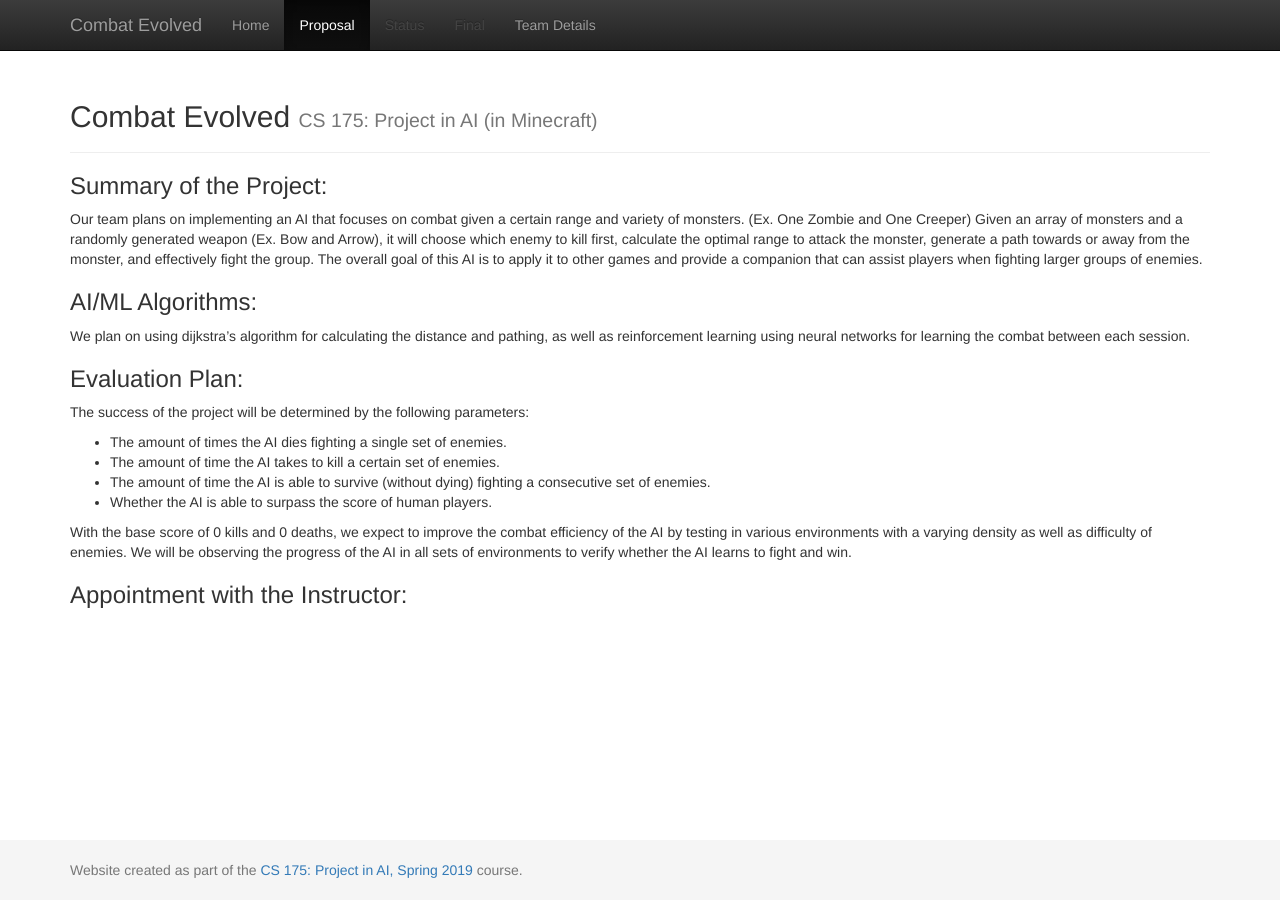
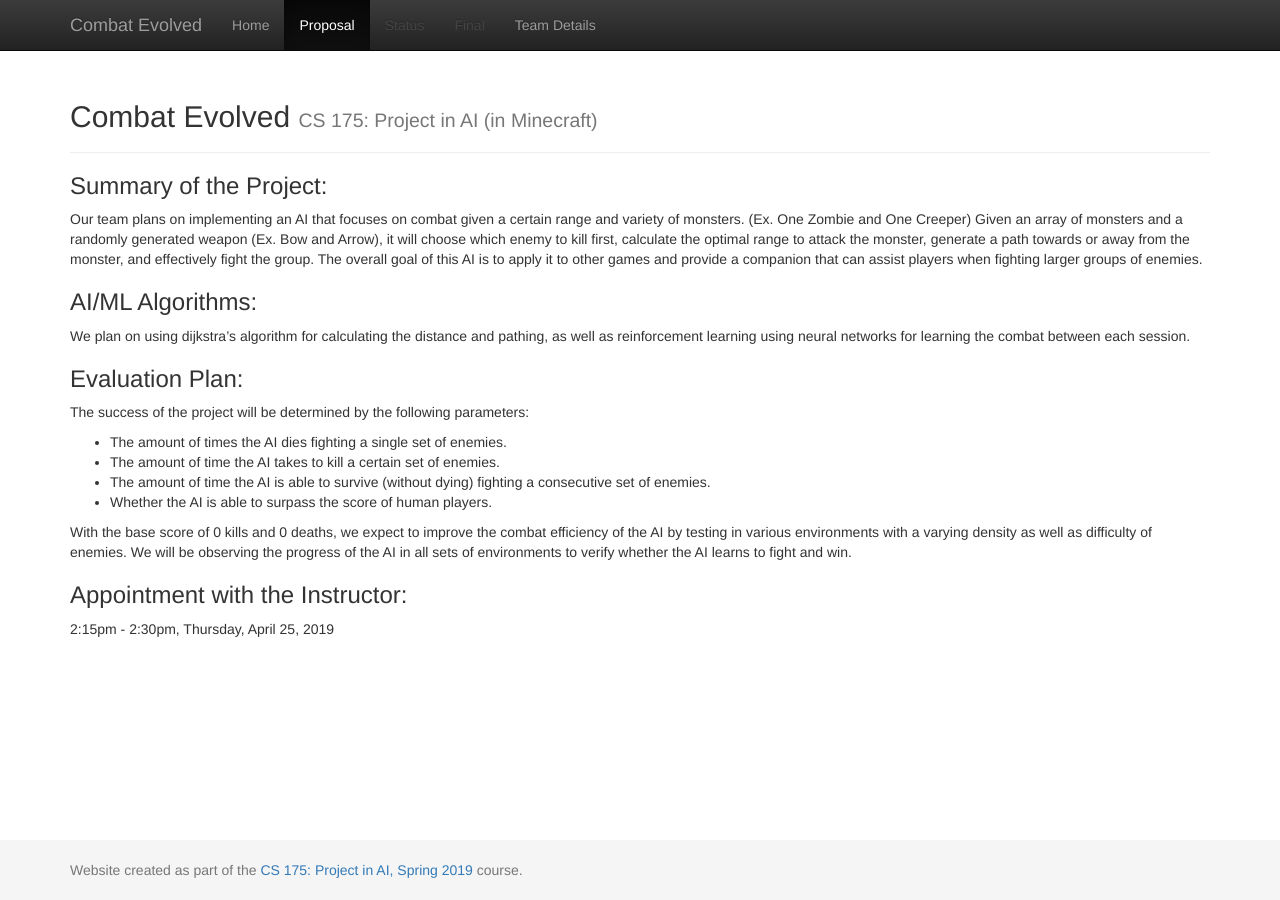
Before and after one commit to MirageVortex/CombatEvolve, a Jekyll site: the page built from docs/proposal.md, in a window 1280 px wide. Built offline with Jekyll 4.4.1, drawn with Linux system fonts in a browser that asks for light colours.

Commit message:
Proposal Date Update
added proposal appointment

```diff
--- a/docs/proposal.md
+++ b/docs/proposal.md
@@ -20,3 +20,4 @@ The success of the project will be determined by the following parameters:
 With the base score of 0 kills and 0 deaths, we expect to improve the combat efficiency of the AI by testing in various environments with a varying density as well as difficulty of enemies. We will be observing the progress of the AI in all sets of environments to verify whether the AI learns to fight and win.
 
 ### Appointment with the Instructor:
+2:15pm - 2:30pm, Thursday, April 25, 2019
```
